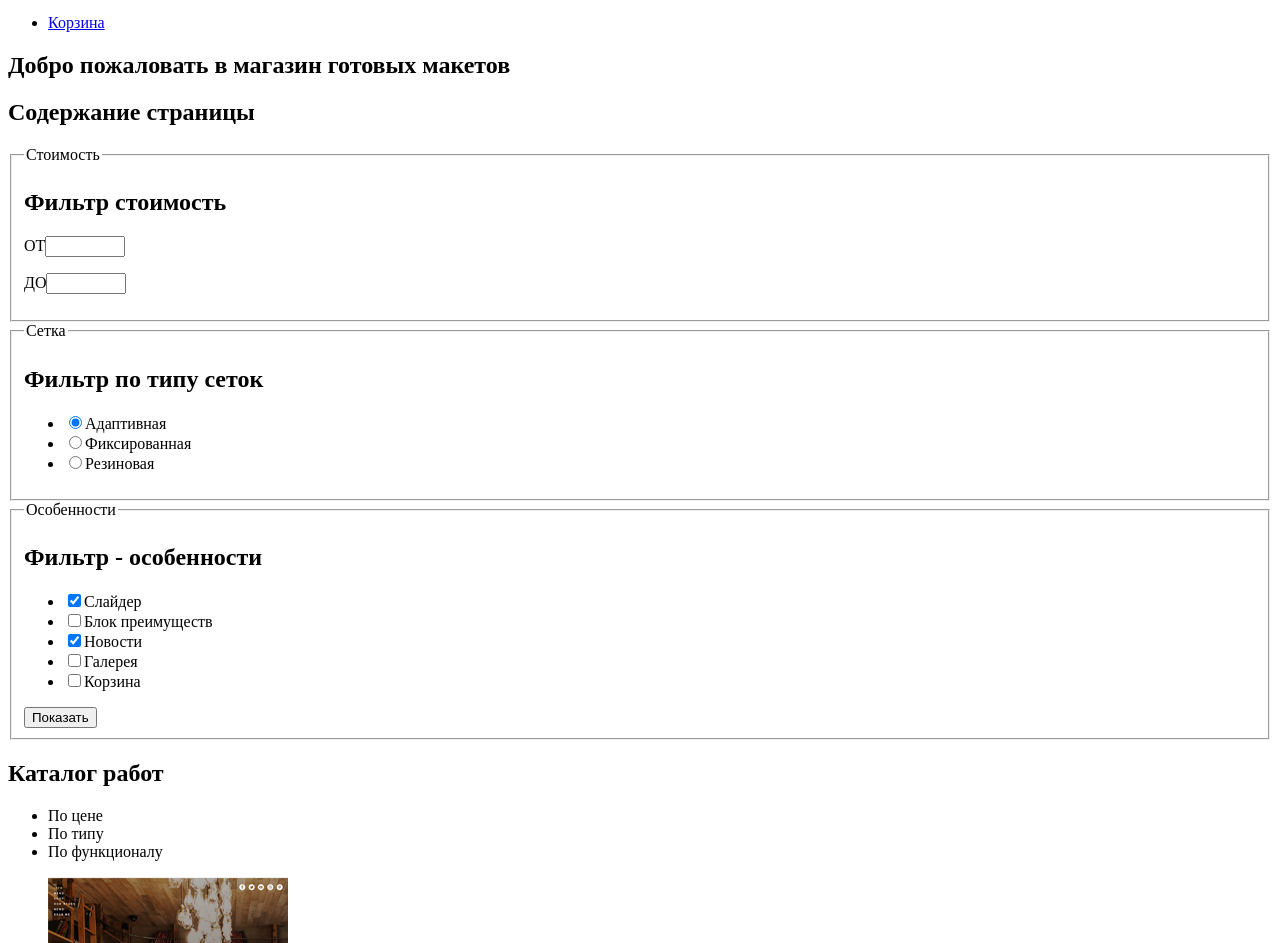
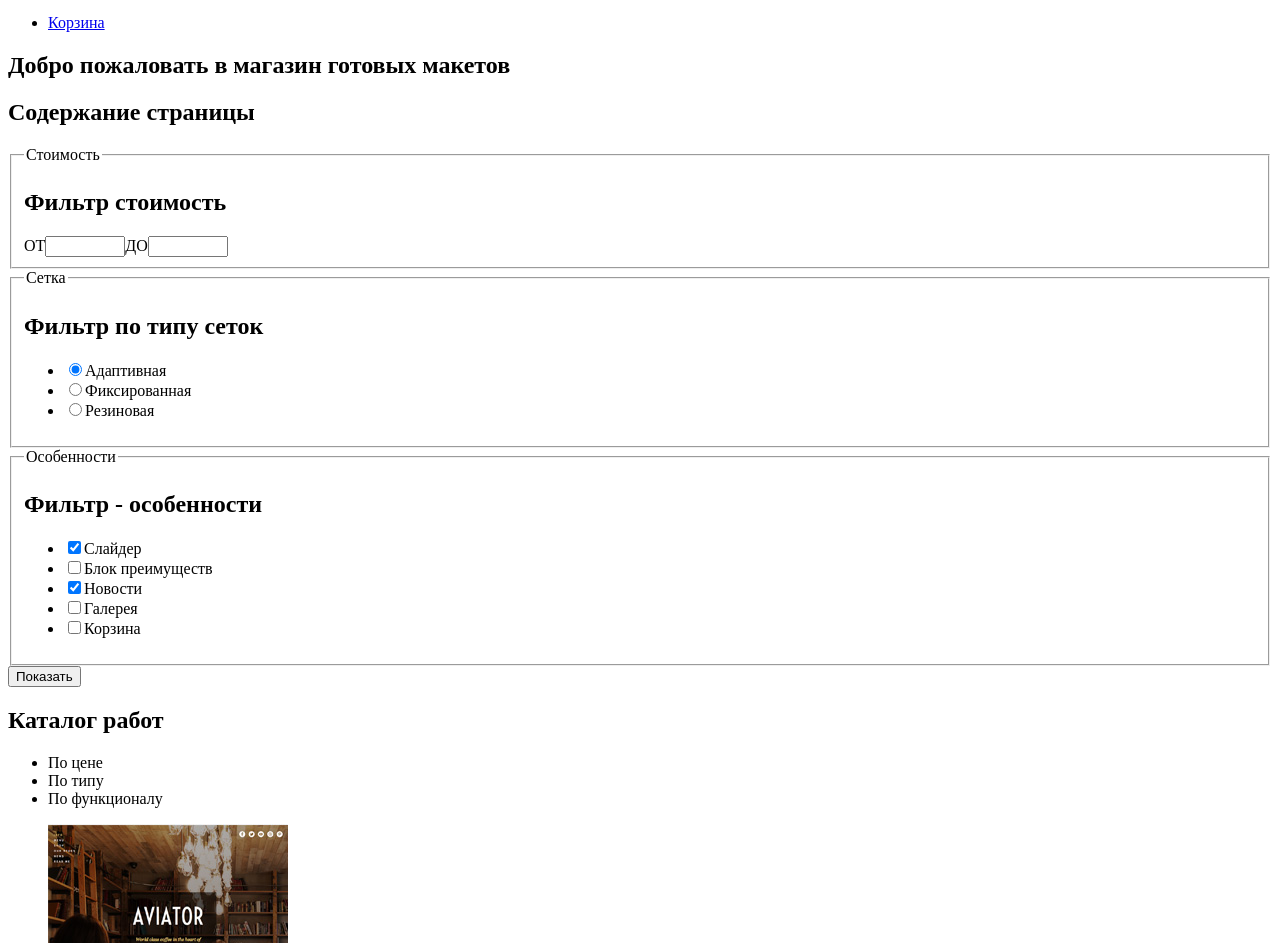
Before and after one commit to Andrey-No/518141-nerds, a plain HTML site: page catalog.html in a window 1280 px wide. Shown: the part 157-1100 px from the top of the page. Drawn offline with Linux system fonts and the light colour scheme.

Commit message:
каталог - мелкие правки

```diff
--- a/catalog.html
+++ b/catalog.html
@@ -35,7 +35,7 @@
           <legend class="filter-value">Стоимость</legend>
           <h2 class="visually-hidden">Фильтр стоимость</h2>
     <!-- Здесь будет фильтр по цене -->
-          <p>ОТ<input type="number" min="0" max="15000" step="500"></p><p>ДО<input type="number" min="0" max="15000" step="500"></p>
+          <label>ОТ<input type="number" min="0" max="15000" step="500"></label><label>ДО<input type="number" min="0" max="15000" step="500"></label>
         </fieldset>
         <fieldset>
           <legend class="filter-value">Сетка</legend>
@@ -57,8 +57,8 @@
             <li><label><input type="checkbox" name="gallery" id="gallery-field">Галерея</label></li>
             <li><label><input type="checkbox" name="cart" id="cart-field">Корзина</label></li>
           </ul>
-        <input class="button-reveal" type="submit" value="Показать">
         </fieldset>
+       <input class="button-reveal" type="submit" value="Показать">
     </form>
   </section>
   <section class="catalog-web">
```
